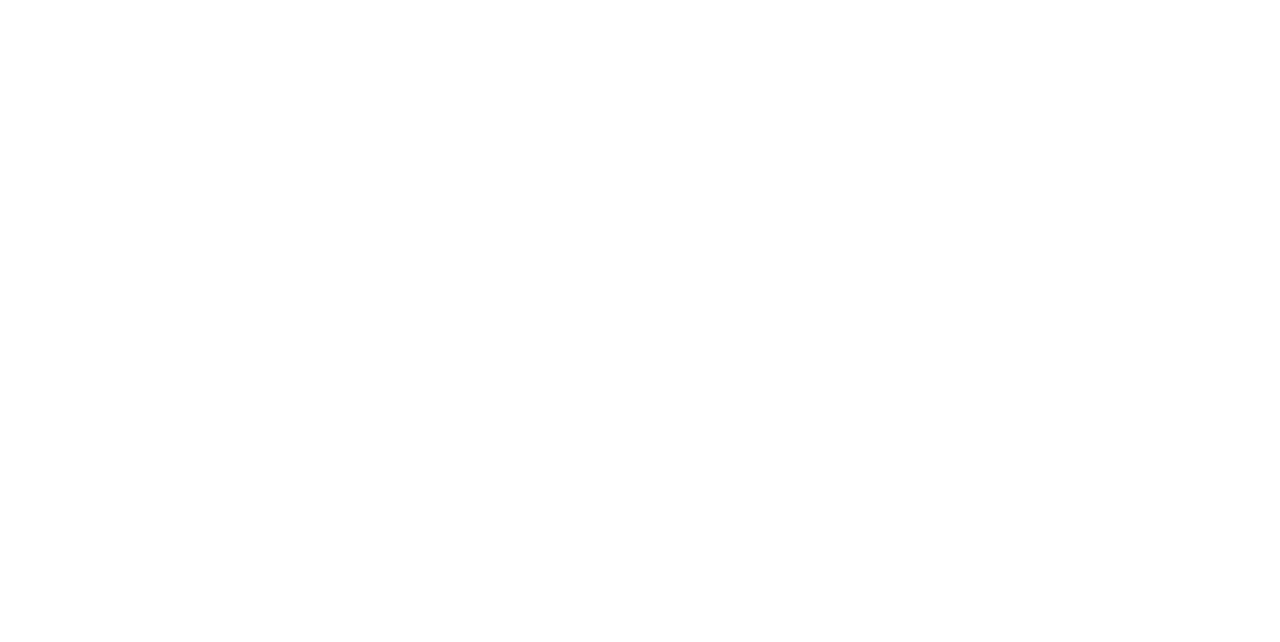
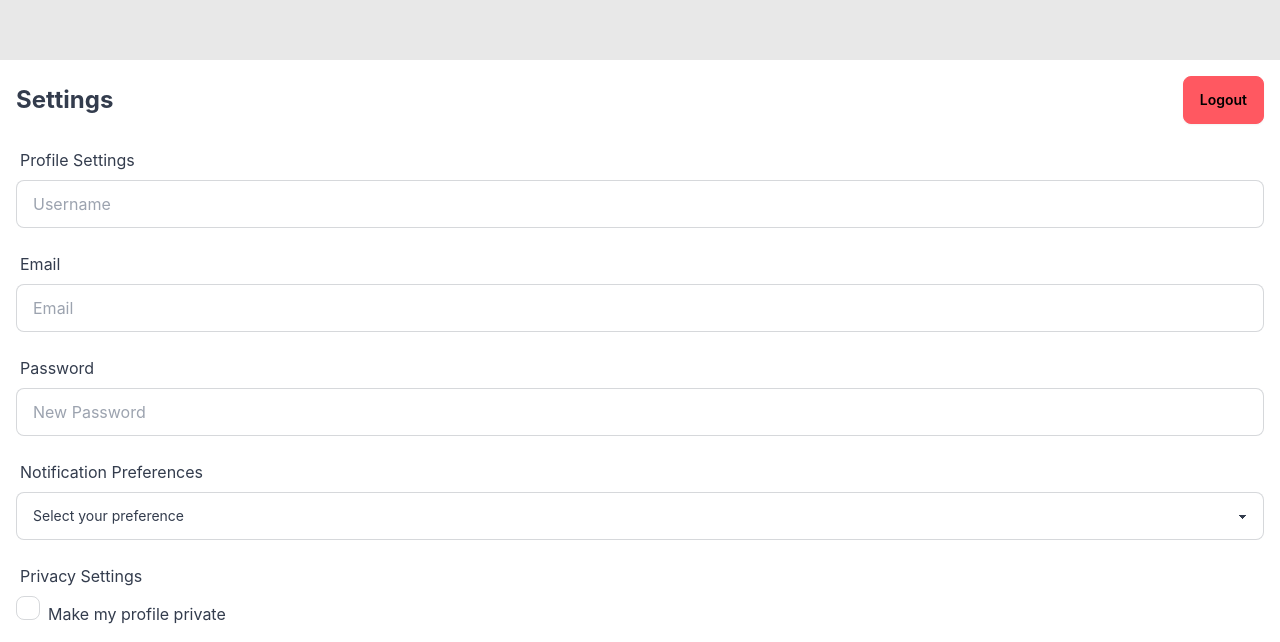
Before and after one commit to ROCstudios/Nidoking-Marketing-Content-Automation, a React (Create React App) app in the folder frontend/: page /settings in a window 1280 px wide. Before the commit this address had no page. Shown: the part 888-1530 px from the top of the page. Before the commit the page ends 800 px from the top, so only its background shows below. Built offline with nearby package versions, Linux system fonts and the light colour scheme.

Commit message:
organize and firebase UI

```diff
--- a/frontend/package.json
+++ b/frontend/package.json
@@ -11,6 +11,8 @@
     "axios": "^1.7.7",
     "cors": "^2.8.5",
     "env-cmd": "^10.1.0",
+    "firebase": "^11.3.1",
+    "firebaseui": "^6.1.0",
     "react": "^18.3.1",
     "react-dom": "^18.3.1",
     "react-router-dom": "^6.28.0",
--- a/frontend/src/App.js
+++ b/frontend/src/App.js
@@ -1,17 +1,47 @@
-import React from "react";
+import React, { useState, useEffect } from "react";
 import { BrowserRouter as Router, Route, Routes } from "react-router-dom";
 
 import Conversation from "./components/Conversation";
 import ContentTopic from "./components/ContentTopic";
 import Bundle from "./components/Bundle";
+import Settings from "./components/Settings";
+import Login from "./components/Login";
+import UserStore from "./data/UserStore";
+function App() {
+  const [user, setUser] = useState(null);
 
-function App() {
+  useEffect(() => {
+    const user = UserStore.getUserData();
+    setUser(user);
+  }, []);
+
   return (
     <Router>
+      {user ? (
+        <div className="navbar bg-base-100">
+          <div className="flex-1">
+            <a className="btn btn-ghost text-xl">Marketing Hero</a>
+          </div>
+          <div className="flex-none">
+            <ul className="menu menu-horizontal px-1">
+              <li>
+                <a href="/">Create</a>
+              </li>
+              <li>
+                <a href="/settings">Settings</a>
+              </li>
+            </ul>
+          </div>
+        </div>
+      ) : (
+        <Login />
+      )}
       <Routes>
         <Route path="/" element={<Conversation />} />
         <Route path="/avatar" element={<ContentTopic />} />
         <Route path="/bundle" element={<Bundle />} />
+        <Route path="/settings" element={<Settings />} />
+        <Route path="/login" element={<Login />} />
       </Routes>
     </Router>
   );
--- a/frontend/src/components/NavBar.js
+++ b/frontend/src/common/NavBar.js
@@ -9,7 +9,7 @@ const NavBar = ({ index }) => {
   };
 
   return (
-    <div className="navbar bg-base-100">
+    <div className="navbar bg-gray-200">
       <div className="navbar-start">
         <div className="flex-none">
           <StepsIndicator currentStep={index} />
@@ -32,9 +32,6 @@ const NavBar = ({ index }) => {
             </li>
           </ul>
         </div>
-      </div>
-      <div className="navbar-center">
-        <a className="text-xl p-0">Marketing Hero</a>
       </div>
       <div className="navbar-end">
         <div className="join grid grid-cols-2">
--- a/frontend/src/components/Bundle.js
+++ b/frontend/src/components/Bundle.js
@@ -2,10 +2,10 @@ import React from "react";
 import axios from "axios";
 import { useState, useEffect, useRef } from "react";
 import { useNavigate } from "react-router-dom";
-import StepsIndicator from "./StepsIndicator";
-import NavBar from "./NavBar";
+import StepsIndicator from "../common/StepsIndicator";
+import NavBar from "../common/NavBar";
 import config from "../config";
-import ErrorAlert from "./ErrorAlert";
+import ErrorAlert from "../common/ErrorAlert";
 
 const Bundle = () => {
   const navigate = useNavigate();
--- a/frontend/src/components/ContentTopic.js
+++ b/frontend/src/components/ContentTopic.js
@@ -3,9 +3,9 @@ import axios from "axios";
 import { useState, useEffect } from "react";
 import { useNavigate } from "react-router-dom";
 import config from "../config";
-import NavBar from "./NavBar";
-import StepsIndicator from "./StepsIndicator";
-import ErrorAlert from "./ErrorAlert";
+import NavBar from "../common/NavBar";
+import StepsIndicator from "../common/StepsIndicator";
+import ErrorAlert from "../common/ErrorAlert";
 
 const ContentTopic = () => {
   const navigate = useNavigate();
--- a/frontend/src/components/Conversation.js
+++ b/frontend/src/components/Conversation.js
@@ -1,8 +1,10 @@
 import React from "react";
 import { useState } from "react";
 import { useNavigate } from "react-router-dom";
-import NavBar from "./NavBar";
-import ErrorAlert from "./ErrorAlert";
+import NavBar from "../common/NavBar";
+import ErrorAlert from "../common/ErrorAlert";
+import axios from "axios";
+import config from "../config";
 
 const Conversation = () => {
   const navigate = useNavigate();
@@ -13,6 +15,21 @@ const Conversation = () => {
   const [avatar, setAvatar] = useState("");
   const [painPoints, setPainPoints] = useState("");
   const [solution, setSolution] = useState("");
+
+  const handleSubmit = async () => {
+    const response = await axios.post(`${config.backendUrl}/create_brand`, {
+      user_email,
+      avatar,
+      painPoints,
+      solution,
+    });
+    const authUrl = response.data.url;
+    if (response.status === 200) {
+      window.location.href = authUrl;
+    } else {
+      setError("Failed to get authentication URL");
+    }
+  };
 
   return (
     <div>
@@ -43,7 +60,7 @@ const Conversation = () => {
                 <textarea
                   placeholder="Describe their problems..."
                   className="textarea textarea-bordered textarea-lg w-full max-w-lg"
-                  onChange={(e) => setAvatar(e.target.value)}
+                  onChange={(e) => setPainPoints(e.target.value)}
                 ></textarea>
               </label>
               <label>
--- /dev/null
+++ b/frontend/src/components/Settings.js
@@ -0,0 +1,56 @@
+import React from "react";
+
+const Settings = () => {
+  return (
+    <div className="p-4">
+      <div className="flex justify-between items-center mb-4">
+        <h1 className="text-2xl font-bold">Settings</h1>
+        <button className="btn btn-error">Logout</button>
+      </div>
+      <div className="space-y-4">
+        <div>
+          <label className="label">Profile Settings</label>
+          <input
+            type="text"
+            placeholder="Username"
+            className="input input-bordered w-full"
+          />
+        </div>
+        <div>
+          <label className="label">Email</label>
+          <input
+            type="email"
+            placeholder="Email"
+            className="input input-bordered w-full"
+          />
+        </div>
+        <div>
+          <label className="label">Password</label>
+          <input
+            type="password"
+            placeholder="New Password"
+            className="input input-bordered w-full"
+          />
+        </div>
+        <div>
+          <label className="label">Notification Preferences</label>
+          <select className="select select-bordered w-full">
+            <option disabled selected>
+              Select your preference
+            </option>
+            <option>Email</option>
+            <option>SMS</option>
+            <option>Push Notifications</option>
+          </select>
+        </div>
+        <div>
+          <label className="label">Privacy Settings</label>
+          <input type="checkbox" className="checkbox" />
+          <span className="ml-2">Make my profile private</span>
+        </div>
+      </div>
+    </div>
+  );
+};
+
+export default Settings;
--- /dev/null
+++ b/frontend/src/data/FireCore.js
@@ -0,0 +1,15 @@
+import { initializeApp } from "firebase/app";
+import { getFirestore } from "firebase/firestore/lite";
+
+const firebaseConfig = {
+  apiKey: "AIzaSyADudOoSNeTRFvoT98xeYGHhzsbSpRnqE0",
+  authDomain: "test-nidoking-marketing.firebaseapp.com",
+  projectId: "test-nidoking-marketing",
+  storageBucket: "test-nidoking-marketing.firebasestorage.app",
+  messagingSenderId: "575940079994",
+  appId: "1:575940079994:web:2ae9e2ea3b85ee694326c3",
+  measurementId: "G-LZHK7QVJZT",
+};
+
+const app = initializeApp(firebaseConfig);
+const db = getFirestore(app);
--- /dev/null
+++ b/frontend/src/data/UserStore.js
@@ -0,0 +1,37 @@
+class UserStore {
+  constructor() {
+    if (!UserStore.instance) {
+      this.userData = null;
+      UserStore.instance = this;
+    }
+    return UserStore.instance;
+  }
+
+  async fetchUserData() {
+    try {
+      const user = await firebase.auth().currentUser;
+      if (user) {
+        this.userData = {
+          uid: user.uid,
+          email: user.email,
+          displayName: user.displayName,
+          photoURL: user.photoURL,
+        };
+      } else {
+        throw new Error("No user is currently logged in.");
+      }
+    } catch (error) {
+      console.error("Error fetching user data:", error);
+      this.userData = null;
+    }
+  }
+
+  getUserData() {
+    return this.userData;
+  }
+}
+
+const instance = new UserStore();
+Object.freeze(instance);
+
+export default instance;
```
Also changed, not shown: frontend/src/components/Login.js (+14 -7 lines), frontend/src/common/ErrorAlert.js (renamed from frontend/src/components/ErrorAlert.js), frontend/src/common/StepsIndicator.js (renamed from frontend/src/components/StepsIndicator.js), 2 other files (tests, documents, lock files or other folders).
